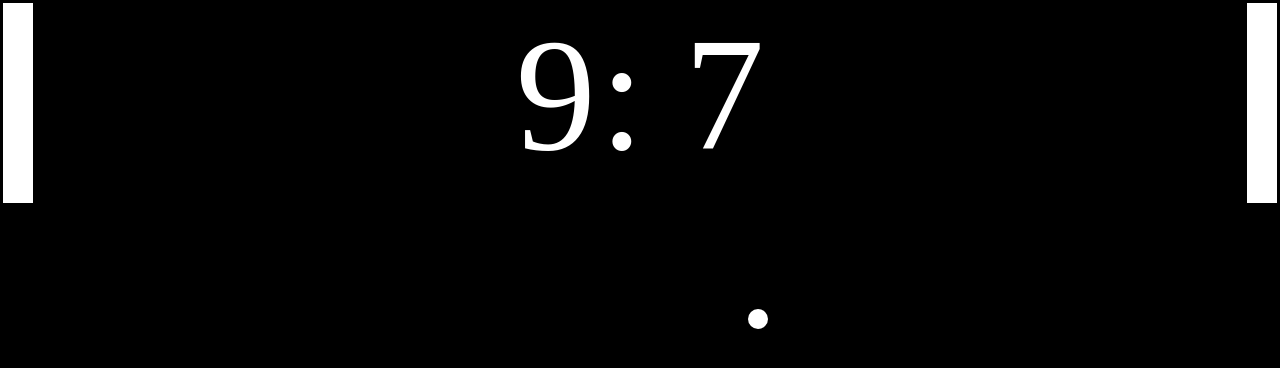
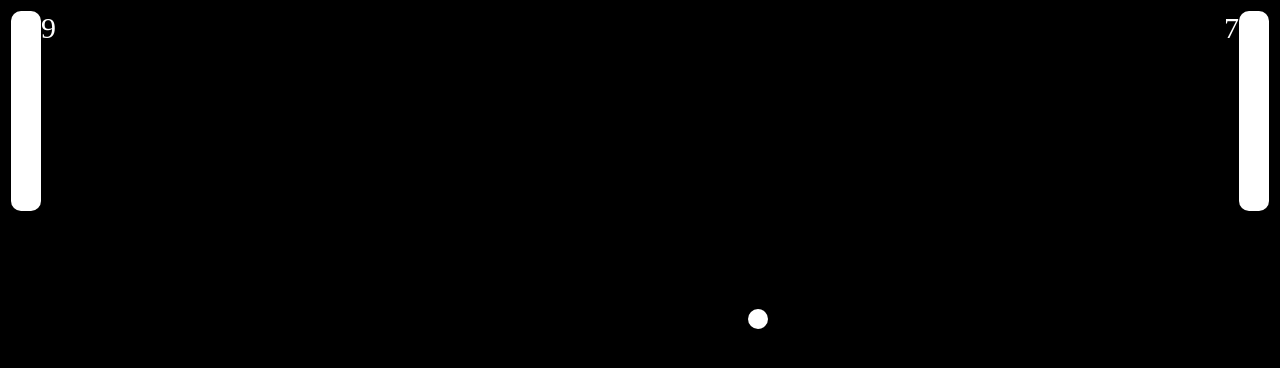
Before and after one commit to jaimezzapata/javascript-ping-pong, a plain HTML site: page index.html in a window 1280 px wide. Drawn offline with Linux system fonts and the light colour scheme.

Commit message:
Se modifican los estilos

```diff
--- a/css/style.css
+++ b/css/style.css
@@ -1,53 +1,64 @@
-html,body{
-    margin:0;
+html,
+body {
+  margin: 0 au;
   padding: 0;
 }
 
-body{
+body {
   overflow: hidden;
   background-color: black;
   border: solid;
 }
 
-#izquierda{
+#izquierda {
   position: relative;
   width: 30px;
   height: 200px;
   background-color: white;
   float: left;
+  border-radius: 10px;
 }
 
-#derecha{
+#derecha {
   position: relative;
   width: 30px;
   height: 200px;
   background-color: white;
   float: right;
+  border-radius: 10px;
 }
 
-#pelota{
+#pelota {
   position: absolute;
   width: 20px;
   height: 20px;
-    background-color:white;
+  background-color: white;
   border-radius: 50%;
 }
 
-#limite,#puntuacionIzquierda,#puntuacionDerecha{
-    font-size: 1000%;
+#limite,
+#puntuacionIzquierda,
+#puntuacionDerecha {
+  font-size: 500%;
   color: white;
   z-index: 10;
 }
 
-#goal{
+#puntuacionDerecha {
+  position: relative;
+  top: 0;
+  float: right;
+  font-size: 30px !important;
+}
+#puntuacionIzquierda {
+  position: relative;
+  top: 0;
+  float: left;
+  font-size: 30px !important;
+}
+
+#goal {
   font-size: 1000%;
   transition: 1.5s all;
   display: inline-block;
 }
-
-.tablero{
-    display: flex;
-    flex-direction: column;
-    align-items: center;
-    justify-content: center;
-}
--- a/index.html
+++ b/index.html
@@ -11,13 +11,13 @@
     <div id="pelota"> </div>
     <div id="derecha"></div>
     <div class="tablero">
-        <div>
-            <span id="puntuacionIzquierda">0</span>
-            <span id="limite"> : </span>
-            <span id="puntuacionDerecha">0</span>
-        </div>
+            <div id="puntuacionIzquierda"> 0 </div>
+            <div id="limite">  </div>
+            <div id="puntuacionDerecha"> 0 </div>
         <br>
         <span id="punto"></span>
-        <script src="js/app.js"></script>
     </div>
+    <script src="js/app.js"></script>
 </body>
+
+</html>
```
Lines whose indentation alone changed are shown as unchanged.
